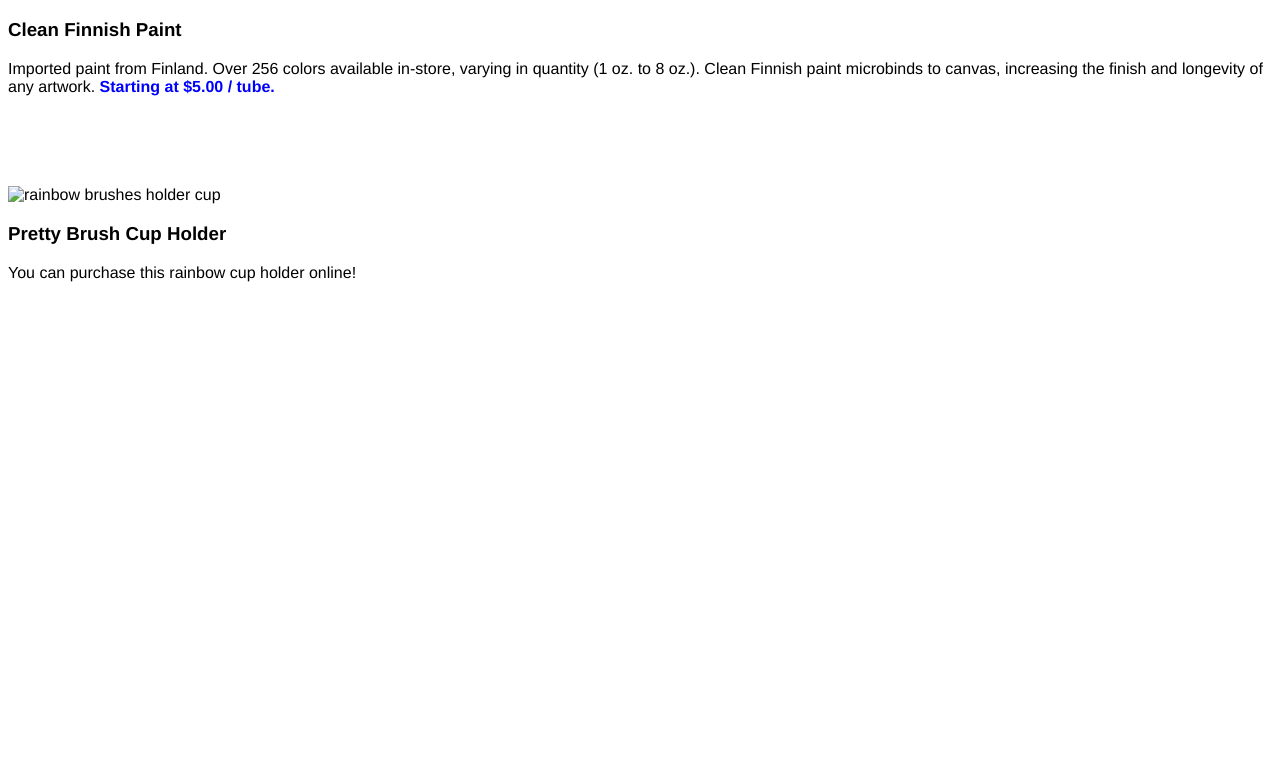
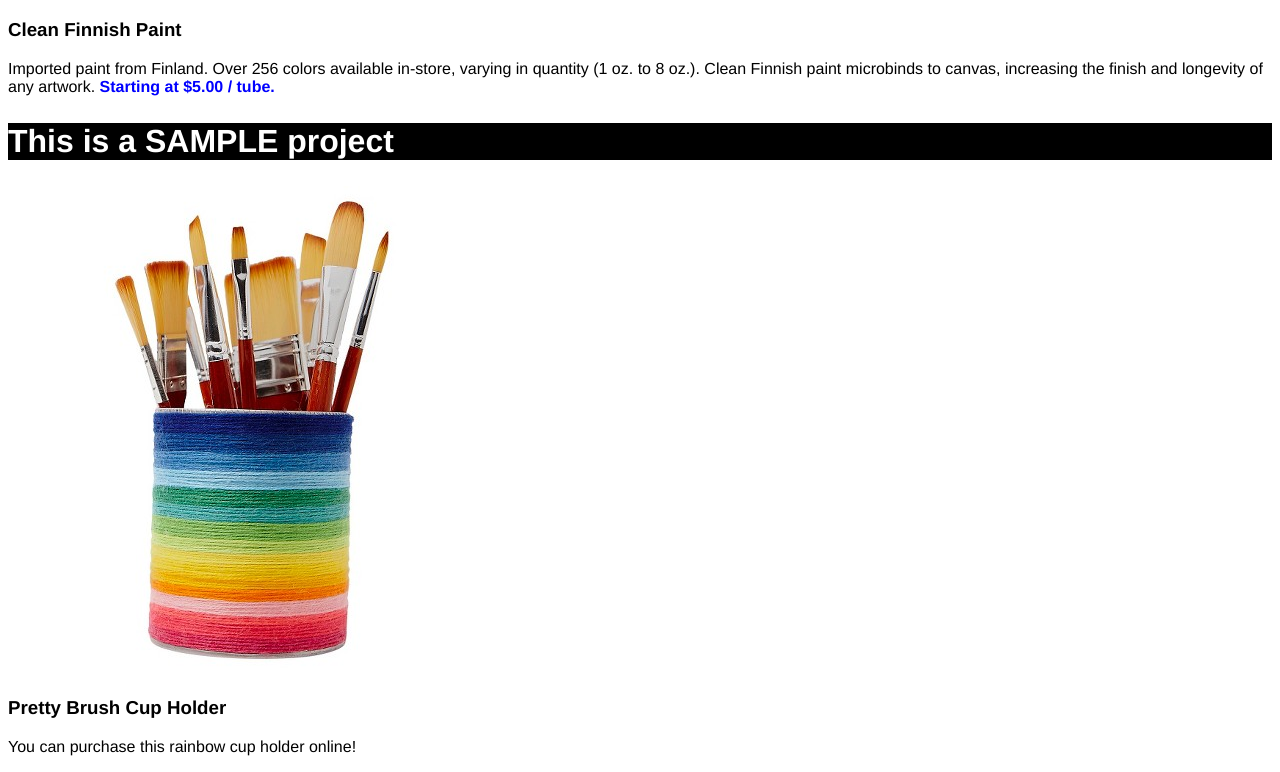
Before and after one commit to MR93jose/Dasmoto, a plain HTML site: page index.html in a window 1280 px wide. Shown: the part 1409-2181 px from the top of the page. Before the commit the page ends 1707 px from the top, so only its background shows below. Drawn offline with Linux system fonts and the light colour scheme.

Commit message:
fixed sample section

```diff
--- a/index.html
+++ b/index.html
@@ -39,7 +39,7 @@
 
     <div class="item">
       <h2 id="sample">This is a SAMPLE project</h2>
-      <p><img src="resources/images/rainbow" alt="rainbow brushes holder cup"></p>
+      <p><img src="resources/images/rainbow.jpg" alt="rainbow brushes holder cup"></p>
       <h3>Pretty Brush Cup Holder</h3>
       <p>You can purchase this rainbow cup holder online!</p>
     </div>
--- a/resources/css/style.css
+++ b/resources/css/style.css
@@ -35,3 +35,7 @@ body {
 #paint {
   background-color: skyblue;
 }
+
+#sample {
+  background-color: black;
+}
```
